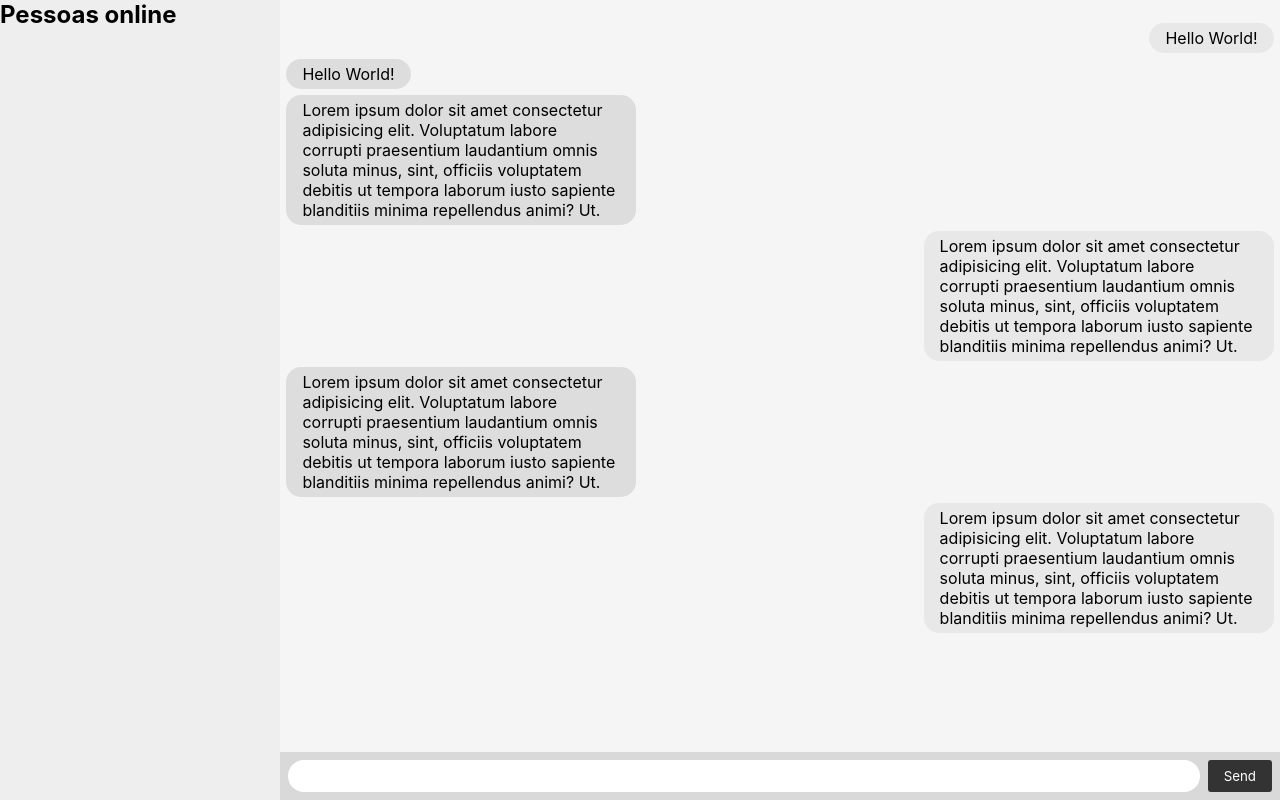
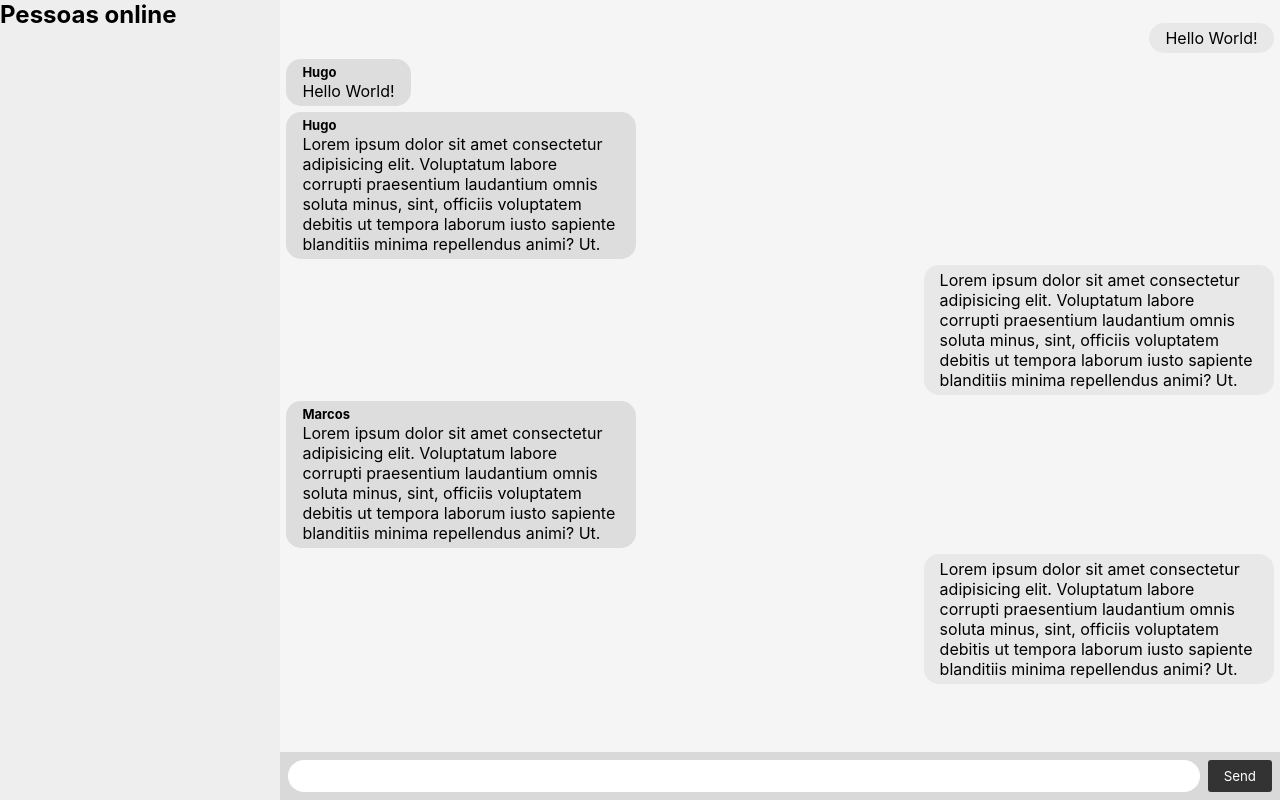
Before and after one commit to FernandoHugo399/chat-with-socket.io, a plain HTML site: page views/index.html in a window 1280 px wide. Drawn offline with nearby package versions, Linux system fonts and the light colour scheme.

Commit message:
Terminando sessao das mensagens

```diff
--- a/public/css/style.css
+++ b/public/css/style.css
@@ -98,6 +98,11 @@ section.content{
   max-width: 350px;
   word-break: keep-all;
 }
+#messages > li > p {
+    font-size: 13px;
+    font-weight: bold;
+    padding-bottom: 1px;
+  }
 
 
 .my-message{
--- a/views/index.html
+++ b/views/index.html
@@ -22,10 +22,10 @@
             <section class="content">
                 <ul id="messages">
                     <li class="my-message">Hello World!</li>
-                    <li class="they-message">Hello World!</li>
-                    <li class="they-message">Lorem ipsum dolor sit amet consectetur adipisicing elit. Voluptatum labore corrupti praesentium laudantium omnis soluta minus, sint, officiis voluptatem debitis ut tempora laborum iusto sapiente blanditiis minima repellendus animi? Ut.</li>
+                    <li class="they-message"><p>Hugo</p>Hello World!</li>
+                    <li class="they-message"><p>Hugo</p>Lorem ipsum dolor sit amet consectetur adipisicing elit. Voluptatum labore corrupti praesentium laudantium omnis soluta minus, sint, officiis voluptatem debitis ut tempora laborum iusto sapiente blanditiis minima repellendus animi? Ut.</li>
                     <li class="my-message">Lorem ipsum dolor sit amet consectetur adipisicing elit. Voluptatum labore corrupti praesentium laudantium omnis soluta minus, sint, officiis voluptatem debitis ut tempora laborum iusto sapiente blanditiis minima repellendus animi? Ut.</li>
-                    <li class="they-message">Lorem ipsum dolor sit amet consectetur adipisicing elit. Voluptatum labore corrupti praesentium laudantium omnis soluta minus, sint, officiis voluptatem debitis ut tempora laborum iusto sapiente blanditiis minima repellendus animi? Ut.</li>
+                    <li class="they-message"><p>Marcos</p>Lorem ipsum dolor sit amet consectetur adipisicing elit. Voluptatum labore corrupti praesentium laudantium omnis soluta minus, sint, officiis voluptatem debitis ut tempora laborum iusto sapiente blanditiis minima repellendus animi? Ut.</li>
                     <li class="my-message">Lorem ipsum dolor sit amet consectetur adipisicing elit. Voluptatum labore corrupti praesentium laudantium omnis soluta minus, sint, officiis voluptatem debitis ut tempora laborum iusto sapiente blanditiis minima repellendus animi? Ut.</li>
                 </ul><!-- messages -->
                 <form id="form">
```
